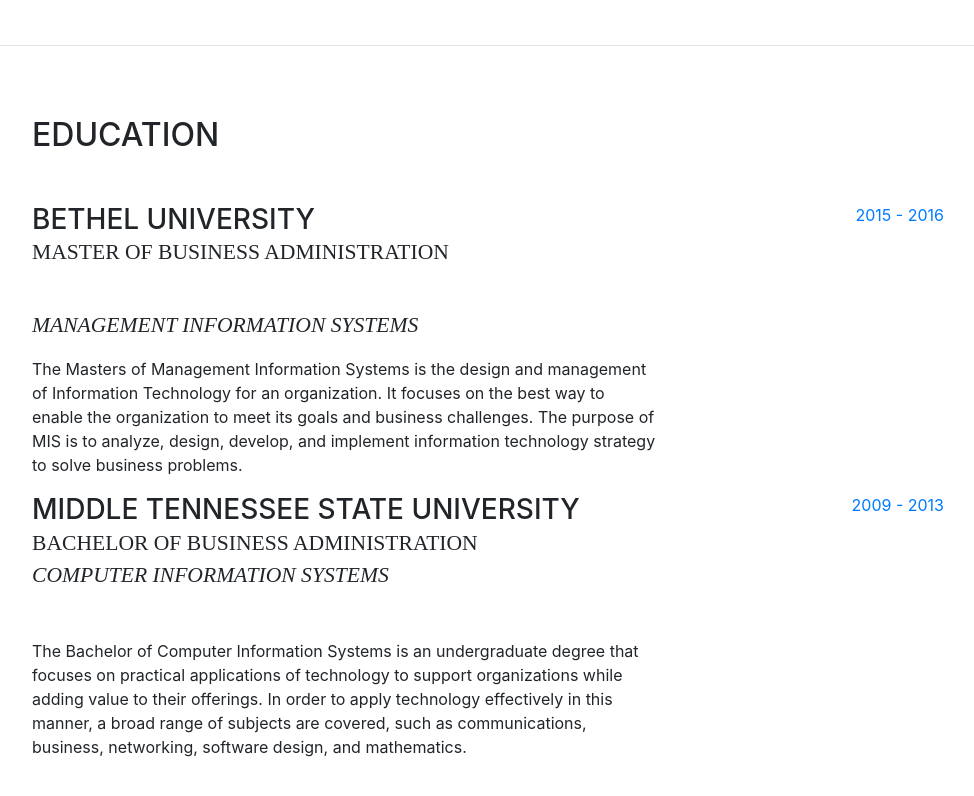
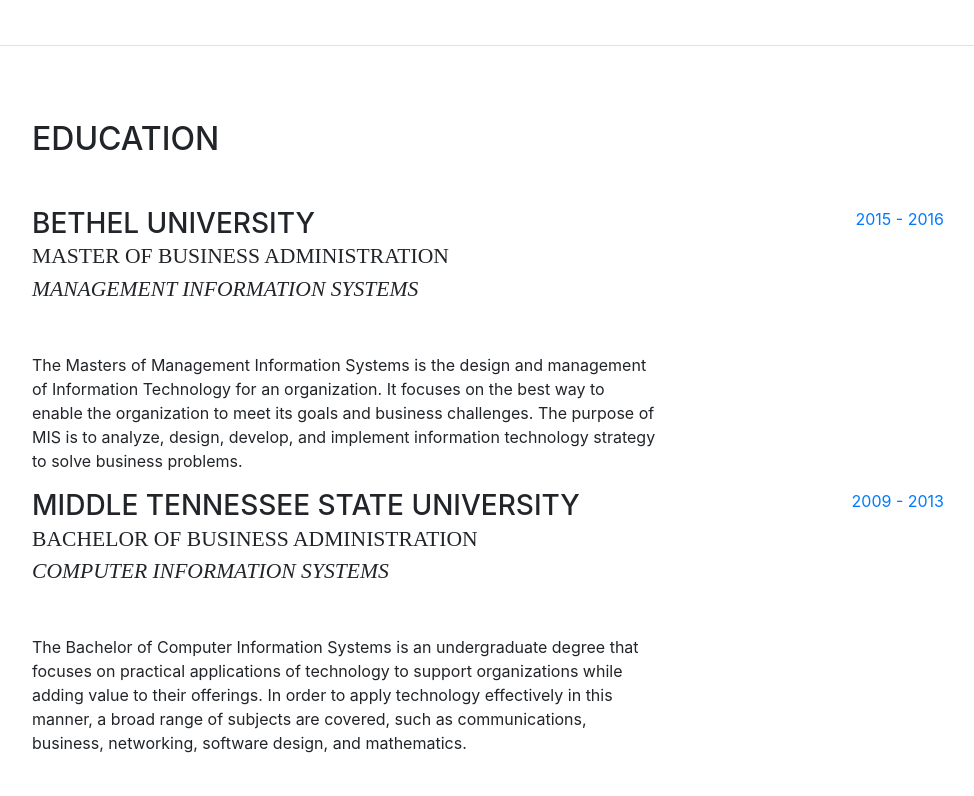
Before and after one commit to ibinec/Disable_portfolio, a website with bundled scripts: page index.html in a window 1280 px wide. Shown: the part 2197-2993 px from the top of the page, without its empty margins (288-1262 px from the left). Built offline with nearby package versions, Linux system fonts and the light colour scheme; a web font is replaced by a local one.

Commit message:
Update index.html

```diff
--- a/index.html
+++ b/index.html
@@ -192,8 +192,9 @@
 		          <div class="resume-item d-flex flex-column flex-md-row">
             <div class="resume-content mr-auto">
               <h3 class="mb-0">Bethel University</h3>
-              <div class="subheading mb-3">Master of Business Administration</div><br>
-		    <div class="subheading mb-3"><em>Management Information Systems</em></div>
+              <!--<div class="subheading mb-3">Master of Business Administration</div><br>
+		    <div class="subheading mb-3"><em>Management Information Systems</em></div>-->
+		    <div class="subheading mb-3">Master of Business Administration <br><p class="mb-5"><em>Management Information Systems</em></p></div>
               <p>The Masters of Management Information Systems is the design and management of Information Technology for an organization. It focuses on the best way to enable the organization to meet its goals and business challenges. The purpose of MIS is to analyze, design, develop, and implement information technology strategy to solve business problems.</p>
             </div>
             <div class="resume-date text-md-right">
```
